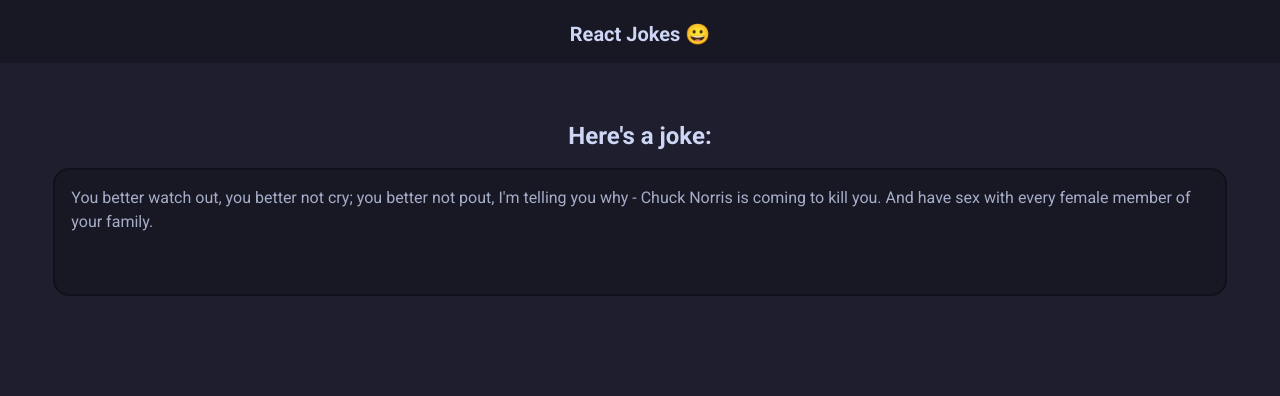
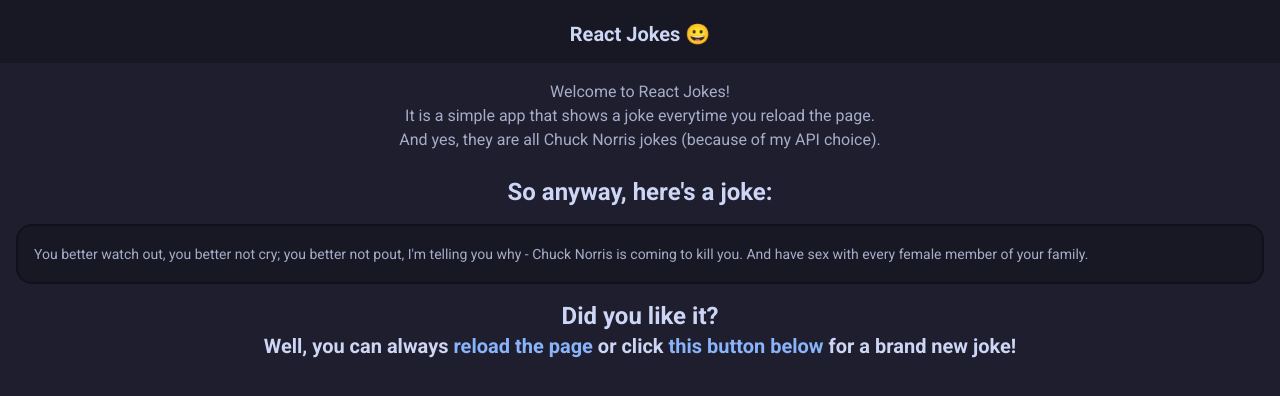
Before and after one commit to sph3/react-jokes, a React (Vite) app: page / in a window 1280 px wide. Shown: the top 396 px of the page. Built offline with nearby package versions, Linux system fonts and the light colour scheme.

Commit message:
feat(container): ✨ modify joke container

```diff
--- a/src/App.tsx
+++ b/src/App.tsx
@@ -1,3 +1,4 @@
+import { About } from "./components/About";
 import { Header } from "./components/Header";
 import { JokeContainer } from "./components/JokeContainer";
 
@@ -5,6 +6,7 @@
   return (
     <div>
       <Header />
+      <About />
       <JokeContainer />
     </div>
   );
--- a/src/components/JokeContainer.tsx
+++ b/src/components/JokeContainer.tsx
@@ -1,14 +1,33 @@
+import { MouseEvent } from 'react';
+
 export const JokeContainer = () => {
+  const reloadPage = (event: MouseEvent<HTMLButtonElement>) => {
+    event.preventDefault();
+    window.location.reload();
+  };
+
   return (
-    <div className='flex flex-col justify-center items-center mt-14'>
-      <span className='font-bold text-2xl'>Here's a joke:</span>
-      <div className='w-11/12 h-32 p-4 bg-mantle m-auto mt-4 rounded-2xl border-2 border-crust'>
-        <span className='text-subtext0'>
+    <div className='flex flex-col justify-center items-center mt-6 px-4'>
+      <span className='font-bold text-2xl'>So anyway, here's a joke:</span>
+      <div className='w-full h-auto max-h-32 p-4 bg-mantle mt-4 rounded-2xl border-2 border-crust overflow-y-scroll'>
+        <span className='text-subtext0 text-sm'>
           You better watch out, you better not cry; you better not pout, I'm
           telling you why - Chuck Norris is coming to kill you. And have sex
           with every female member of your family.
         </span>
       </div>
+      <span className='font-bold text-2xl mt-4'>Did you like it?</span>
+      <span className='font-bold text-xl text-center'>
+        Well, you can always{' '}
+        <button onClick={reloadPage} className='text-blue'>
+          reload the page
+        </button>{' '}
+        or click{' '}
+        <a href='' className='text-blue'>
+          this button below
+        </a>{' '}
+        for a brand new joke!
+      </span>
     </div>
   );
 };
```
